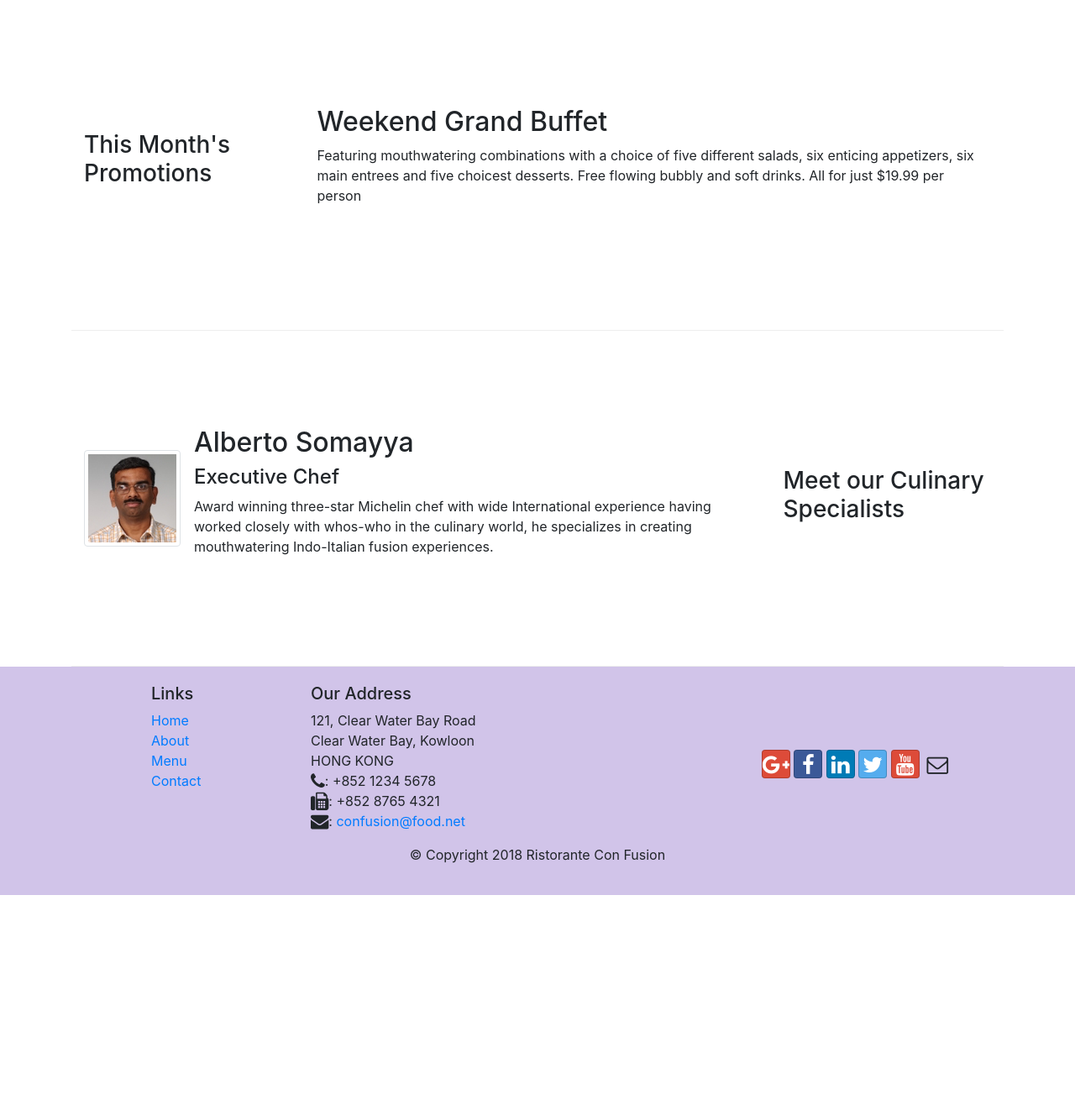
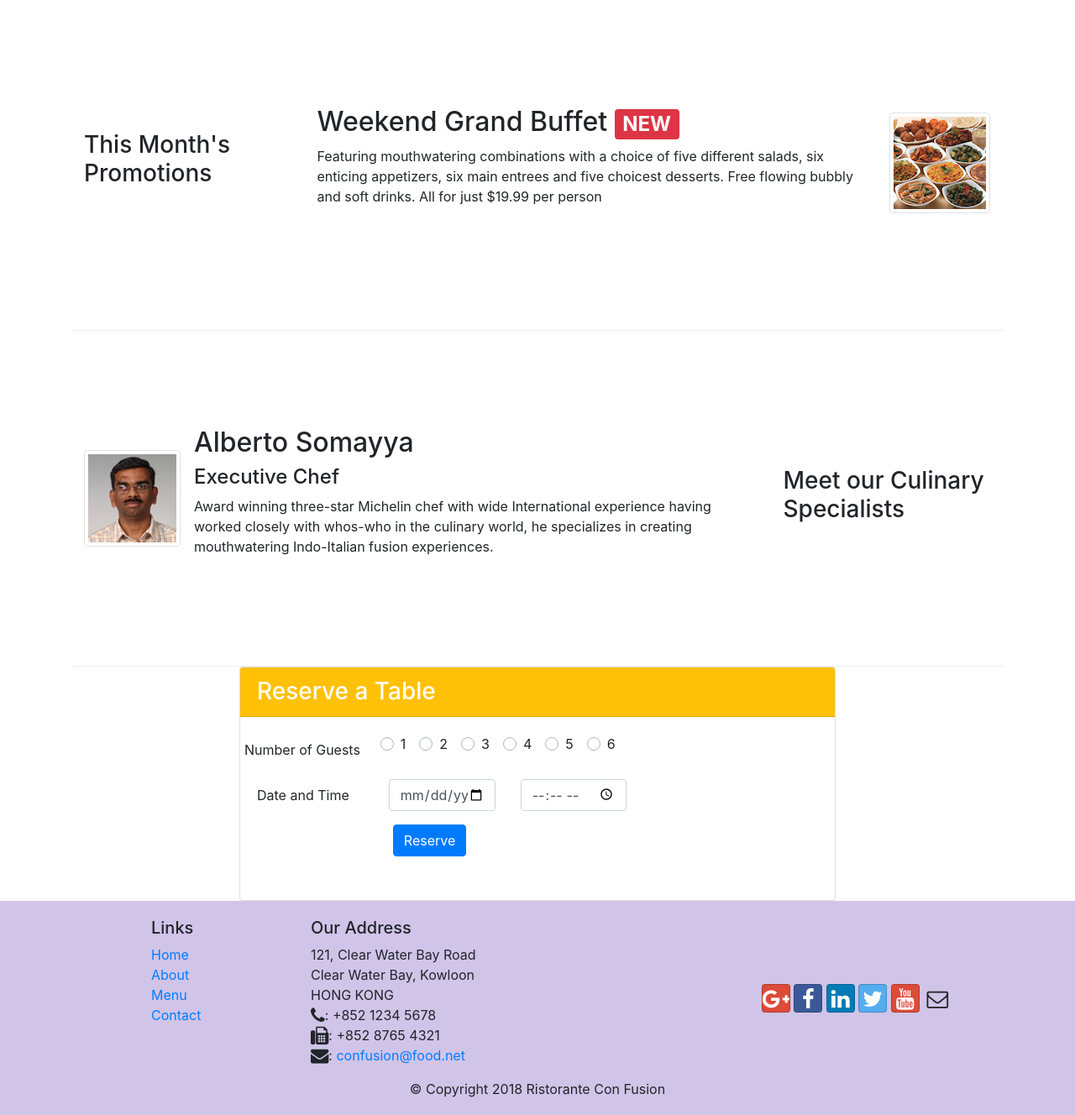
Before and after one commit to Riaz-Uddin-Ahmed/bootstrap.github.io, a website: page index.html in a window 1280 px wide. Shown: the part 740-2068 px from the top of the page at 84% size. Before the commit the page ends 1806 px from the top, so only its background shows below. Drawn offline with nearby package versions, Linux system fonts and the light colour scheme.

Commit message:
assignment done

```diff
--- a/index.html
+++ b/index.html
@@ -20,7 +20,6 @@
         <div class="container">
             <button class="navbar-toggler" type="button" data-toggle="collapse" data-target="#Navbar">
                 <span class="navbar-toggler-icon"></span>
-
             </button>
             <a class="navbar-brand mr-auto" href="#"><img src="img/logo.png" height="30" width="41" alt="logo"></a>
             <div class="collapse navbar-collapse" id="Navbar">
@@ -41,8 +40,15 @@
                     <h1>Ristorante con Fusion</h1>
                     <p>We take inspiration from the World's best cuisines, and create a unique fusion experience. Our lipsmacking creations will tickle your culinary senses!</p>
                 </div>
-                <div class="col-12 col-sm align-self -center">
-                    <img src="img/logo.png" class="img-fluid" alt="">
+                <div class="col-12 col-sm-4 align-self -center">
+                    <img src="img/logo.png" class="img-fluid" alt="logo">
+                </div>
+                <div class="col-12 col-sm">
+                    <div class="btn-sm">
+                        <a href="#Reserve"> <button type="button" class="btn btn-warning btn-block btn-sm" >
+                            <span> Reserve Table</span>
+                        </button></a>
+                    </div>
                 </div>
             </div>
         </div>
@@ -67,14 +73,18 @@
 
 
         <div class="row row-content align-items-center">
-            <div class="col-12 col-sm-4  col-md-3">
+            <div class="col-12 col-sm-4 order-sm-first col-md-3">
                 <h3>This Month's Promotions</h3>
             </div>
-            <div class="col col-sm col-md">
-
-                <h2>Weekend Grand Buffet</h2>
+            <div class="col col-sm  col-md">
+                <div class="media-body">
+                <h2>Weekend Grand Buffet <span class="badge badge-danger">NEW</span></h2>
                 <p>Featuring mouthwatering combinations with a choice of five different salads, six enticing appetizers, six main entrees and five choicest desserts. Free flowing bubbly and soft drinks. All for just $19.99 per person </p>
-
+                </div>
+            </div>
+            <div class="media">
+                <img class="d-flex mr-3 img-thumbnail align-self-center"
+                src="img/buffet.png" alt="buffet">
             </div>
         </div>
 
@@ -91,6 +101,65 @@
                 <h4>Executive Chef</h4>
                 <p>Award winning three-star Michelin chef with wide International experience having worked closely with whos-who in the culinary world, he specializes in creating mouthwatering Indo-Italian fusion experiences. </p>
                     </div>
+                </div>
+            </div>
+        </div>
+        <div class="col-12 offset-sm-2 col-sm-8 offset-sm-2 align-self-center" id="Reserve" >
+            <div class="card" >
+                <h3 class="card-header bg-warning text-white">Reserve a Table</h3>
+                <div class="card-body">
+                    <dl class="row">
+                        <form>
+                            <div class="form-group row">
+                                <label for="guest" class="col-md-4 col-form-label">Number of Guests</label>
+                                <div class="custom-control custom-radio custom-control-inline">
+                                    <input type="radio" id="1" name="1" class="custom-control-input">
+                                    <label class="custom-control-label" for="1">1</label>
+                                  </div>
+                                  <div class="custom-control custom-radio custom-control-inline">
+                                    <input type="radio" id="2" name="1" class="custom-control-input">
+                                    <label class="custom-control-label" for="2">2</label>
+                                  </div>
+                                  <div class="custom-control custom-radio custom-control-inline">
+                                    <input type="radio" id="3" name="1" class="custom-control-input">
+                                    <label class="custom-control-label" for="3">3</label>
+                                  </div>
+                                  <div class="custom-control custom-radio custom-control-inline">
+                                    <input type="radio" id="4" name="1" class="custom-control-input">
+                                    <label class="custom-control-label" for="4">4</label>
+                                  </div>
+                                  <div class="custom-control custom-radio custom-control-inline">
+                                    <input type="radio" id="5" name="1" class="custom-control-input">
+                                    <label class="custom-control-label" for="5">5</label>
+                                  </div>
+                                  <div class="custom-control custom-radio custom-control-inline">
+                                    <input type="radio" id="6" name="1" class="custom-control-input">
+                                    <label class="custom-control-label" for="6">6</label>
+                                  </div>
+
+                            </div>
+                            <div class="form-group row col-md-12 ">
+
+                                <label for="dateandtime" class="col-md-4 col-form-label">Date and Time</label>
+
+                                <div class=" col-md-4">
+                                    <input type="date" class="form-control" id="date" name="date" placeholder="Date">
+                                </div>
+                                <div class=" col-md-4">
+                                    <input type="time" class="form-control" id="time" name="time" placeholder="Time">
+                                </div>
+                            </div>
+                            <div class="form-group row">
+                                <div class="offset-md-4 col-md-8">
+                                    <button type="submit" class="btn btn-primary">
+                                        Reserve
+                                    </button>
+                                </div>
+
+                                </div>
+                            </div>
+                        </form>
+                    </dl>
                 </div>
             </div>
         </div>
```
